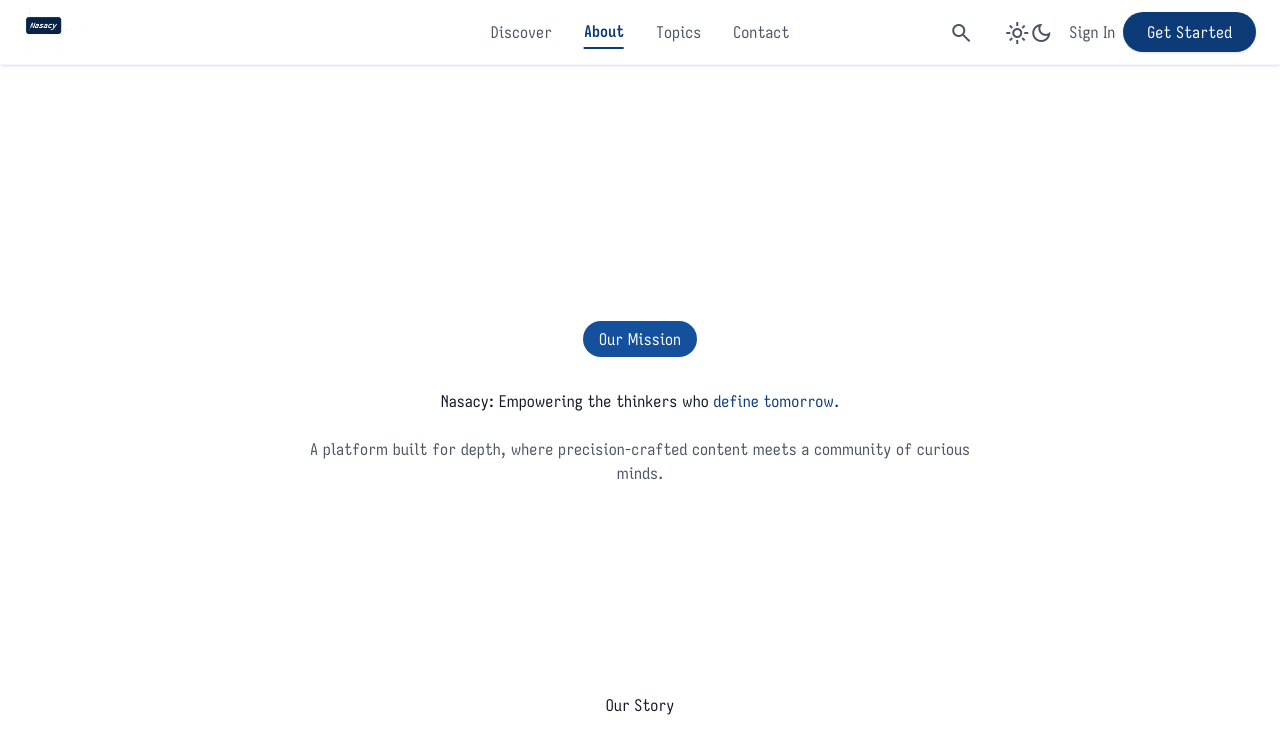
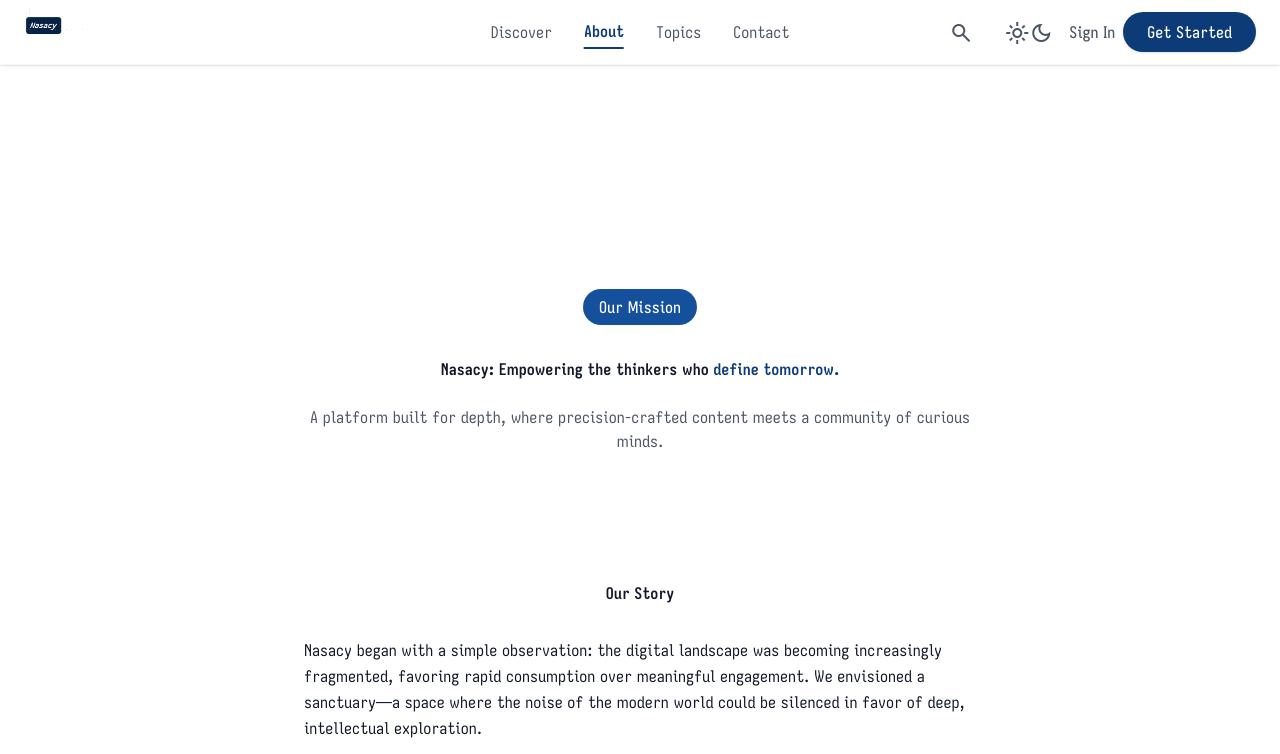
Before and after one commit to Gerard-007/next_nasacy_blog, a Next.js app: page /about in a window 1280 px wide. Shown: the top 754 px of the page. Built offline with nearby package versions, Linux system fonts and the light colour scheme; no server answers.

Commit message:
Working on public pages

```diff
--- a/app/about/page.tsx
+++ b/app/about/page.tsx
@@ -3,7 +3,7 @@ import Image from "next/image";
 
 export default function AboutPage() {
   return (
-    <div className="pt-16">
+    <div className="pt-8">
       {/* Hero Section */}
       <section className="relative overflow-hidden py-24 md:py-32">
         <div className="relative z-10 max-w-container-max mx-auto px-gutter text-center">
@@ -22,7 +22,7 @@ export default function AboutPage() {
       </section>
 
       {/* Our Story Section */}
-      <section className="py-20 bg-surface-container-lowest">
+      <section className="py15 bg-surface-container-lowest">
         <div className="max-w-content-max mx-auto px-gutter">
           <h2 className="font-headline-md text-headline-md mb-8 text-center">
             Our Story
--- a/app/globals.css
+++ b/app/globals.css
@@ -117,6 +117,17 @@
   --radius-md: calc(var(--radius) - 2px);
   --radius-lg: var(--radius);
   --radius-xl: calc(var(--radius) + 4px);
+
+  /* Typography scale (MD3) */
+  --text-display-lg: clamp(2.5rem, 5vw, 3.5rem)/1.15;
+  --text-display-lg-mobile: clamp(2rem, 8vw, 2.5rem)/1.2;
+  --text-headline-md: clamp(1.5rem, 3vw, 1.75rem)/1.3;
+  --text-headline-sm: clamp(1.25rem, 2.5vw, 1.5rem)/1.35;
+  --text-body-lg: 1.125rem/1.6;
+  --text-body-md: 1rem/1.6;
+  --text-label-md: 0.875rem/1.45;
+  --text-label-sm: 0.75rem/1.45;
+  --text-caption: 0.75rem/1.5;
 
   --spacing-unit: 8px;
   --spacing-gutter: 24px;
@@ -238,6 +249,44 @@
   --destructive: var(--error);
   --input: var(--border);
   --ring: var(--primary-hover);
+}
+
+/* Typography font utilities */
+@utility font-display-lg-mobile {
+  font-family: var(--font-sans);
+  font-weight: 700;
+}
+@utility font-display-lg {
+  font-family: var(--font-sans);
+  font-weight: 700;
+}
+@utility font-headline-md {
+  font-family: var(--font-sans);
+  font-weight: 700;
+}
+@utility font-headline-sm {
+  font-family: var(--font-sans);
+  font-weight: 700;
+}
+@utility font-body-lg {
+  font-family: var(--font-sans);
+  font-weight: 400;
+}
+@utility font-body-md {
+  font-family: var(--font-sans);
+  font-weight: 400;
+}
+@utility font-label-md {
+  font-family: var(--font-sans);
+  font-weight: 500;
+}
+@utility font-label-sm {
+  font-family: var(--font-sans);
+  font-weight: 500;
+}
+@utility font-caption {
+  font-family: var(--font-sans);
+  font-weight: 400;
 }
 
 @layer base {
--- a/components/general/HomePostTabs.tsx
+++ b/components/general/HomePostTabs.tsx
@@ -1,11 +1,11 @@
 "use client";
 
 import { useState } from "react";
-import BlogPostCard from "./BlogPostCard";
+import BlogPostCard, { type BlogPostCardData } from "./BlogPostCard";
 
 interface HomePostTabsProps {
-  latestPosts: any[];
-  topPosts: any[];
+  latestPosts: BlogPostCardData[];
+  topPosts: BlogPostCardData[];
 }
 
 export default function HomePostTabs({ latestPosts, topPosts }: HomePostTabsProps) {
--- a/middleware.ts
+++ b/middleware.ts
@@ -12,6 +12,8 @@ export default withAuth(
     // Public paths: guests can access these
     publicPaths: [
       "/",
+      "/about",
+      "/contact",
       "/post",
       "/category",
       "/categories",
```
Also changed, not shown: components/general/BlogPostCard.tsx (+44 -1 lines).
